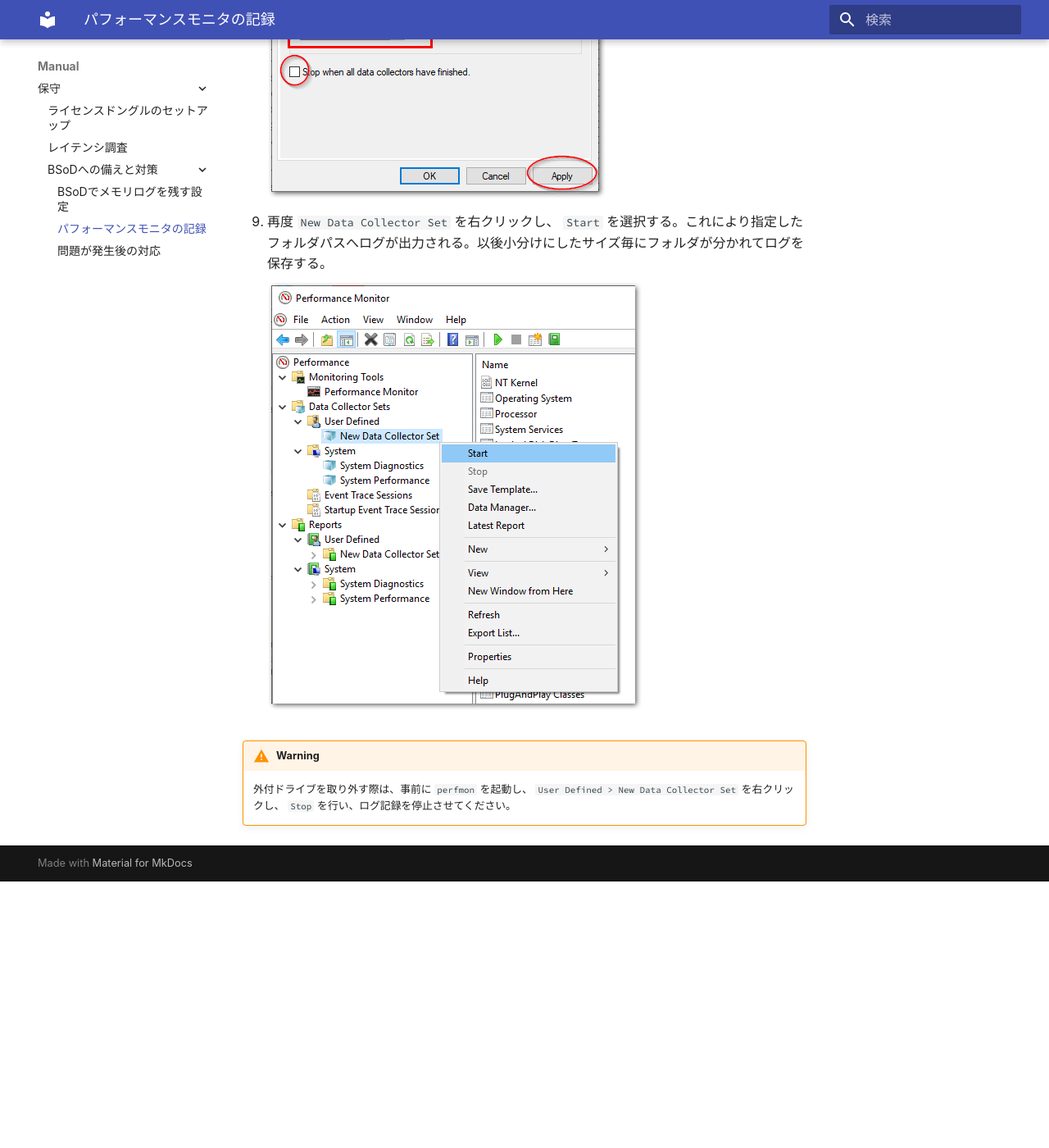
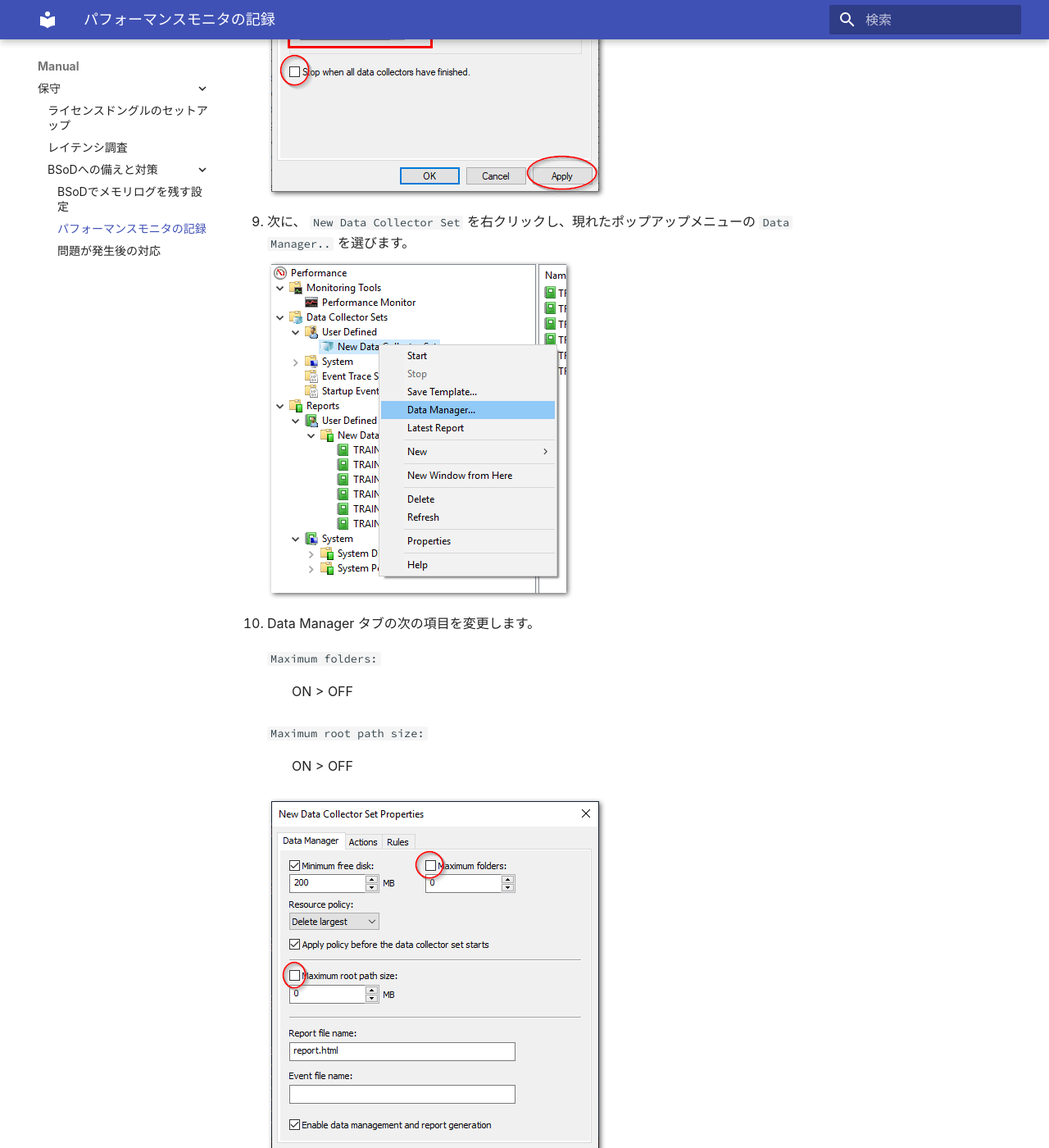
Before and after one commit to Beckhoff-JP/twincat_howto, an MkDocs documentation site: the page built from docs/contents/bsod/perfmon.md, in a window 1280 px wide and 1400 px high, scrolled down 4175 px. Shown: the whole window at 82% size. Built offline with MkDocs 1.6.1 and Material for MkDocs 9.7.7, drawn with Linux system fonts in a browser that asks for light colours; some web fonts are replaced; before the commit the page ends 5250 px from its top, so only the background shows below that.

Commit message:
Performance monitor setting: Disable loggin size .

```diff
--- a/docs/contents/bsod/perfmon.md
+++ b/docs/contents/bsod/perfmon.md
@@ -49,6 +49,20 @@
 
     ![](image/7_stop_condition.png)
 
+9. 次に、 ``New Data Collector Set`` を右クリックし、現れたポップアップメニューの ``Data Manager..`` を選びます。
+
+    ![](image/2023-01-17-13-55-33.png)
+
+10. Data Manager タブの次の項目を変更します。
+
+    ``Maximum folders:``
+    :   ON > OFF
+
+    ``Maximum root path size:``
+    :   ON > OFF
+
+    ![](image/2023-01-17-13-57-30.png)
+
 9. 再度 ``New Data Collector Set`` を右クリックし、 ``Start`` を選択する。これにより指定したフォルダパスへログが出力される。以後小分けにしたサイズ毎にフォルダが分かれてログを保存する。
 
     ![](image/8_start_logging.png)
```
Also changed, not shown: docs/contents/133/index.md (+1 -0 lines), docs/contents/bsod/image/2023-01-17-13-55-33.png (added), docs/contents/bsod/image/2023-01-17-13-57-30.png (added).
